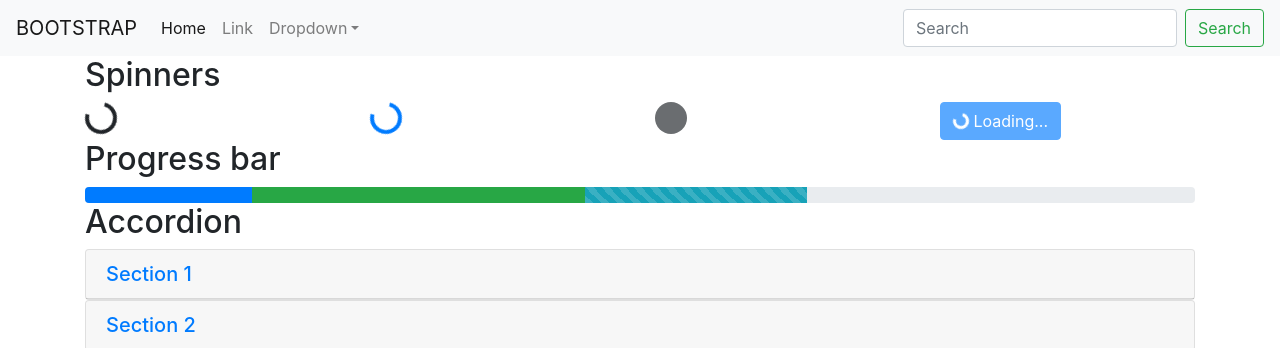
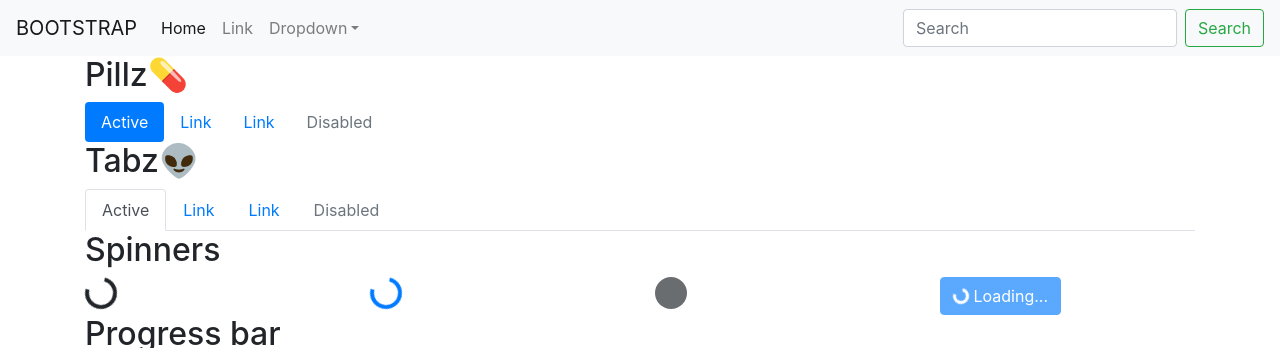
Before and after one commit to luismartinezs/bootstrap-4-vite-play, a website built with Vite: page index.html in a window 1280 px wide. Shown: the top 348 px of the page. Built offline with nearby package versions, Linux system fonts and the light colour scheme; files whose address does not match are found by name.

Commit message:
feat: hole shebang

```diff
--- a/index.html
+++ b/index.html
@@ -65,6 +65,40 @@
       </nav>
     </header>
     <main class="flex-grow-1">
+      <div class="container">
+        <h2>Pillz💊</h2>
+        <ul class="nav nav-pills">
+          <li class="nav-item">
+            <a class="nav-link active" href="#">Active</a>
+          </li>
+          <li class="nav-item">
+            <a class="nav-link" href="#">Link</a>
+          </li>
+          <li class="nav-item">
+            <a class="nav-link" href="#">Link</a>
+          </li>
+          <li class="nav-item">
+            <a class="nav-link disabled">Disabled</a>
+          </li>
+        </ul>
+      </div>
+      <div class="container">
+        <h2>Tabz👽</h2>
+        <ul class="nav nav-tabs">
+          <li class="nav-item">
+            <a class="nav-link active" href="#">Active</a>
+          </li>
+          <li class="nav-item">
+            <a class="nav-link" href="#">Link</a>
+          </li>
+          <li class="nav-item">
+            <a class="nav-link" href="#">Link</a>
+          </li>
+          <li class="nav-item">
+            <a class="nav-link disabled">Disabled</a>
+          </li>
+        </ul>
+      </div>
       <div class="container">
         <h2>Spinners</h2>
         <div class="row">
```
